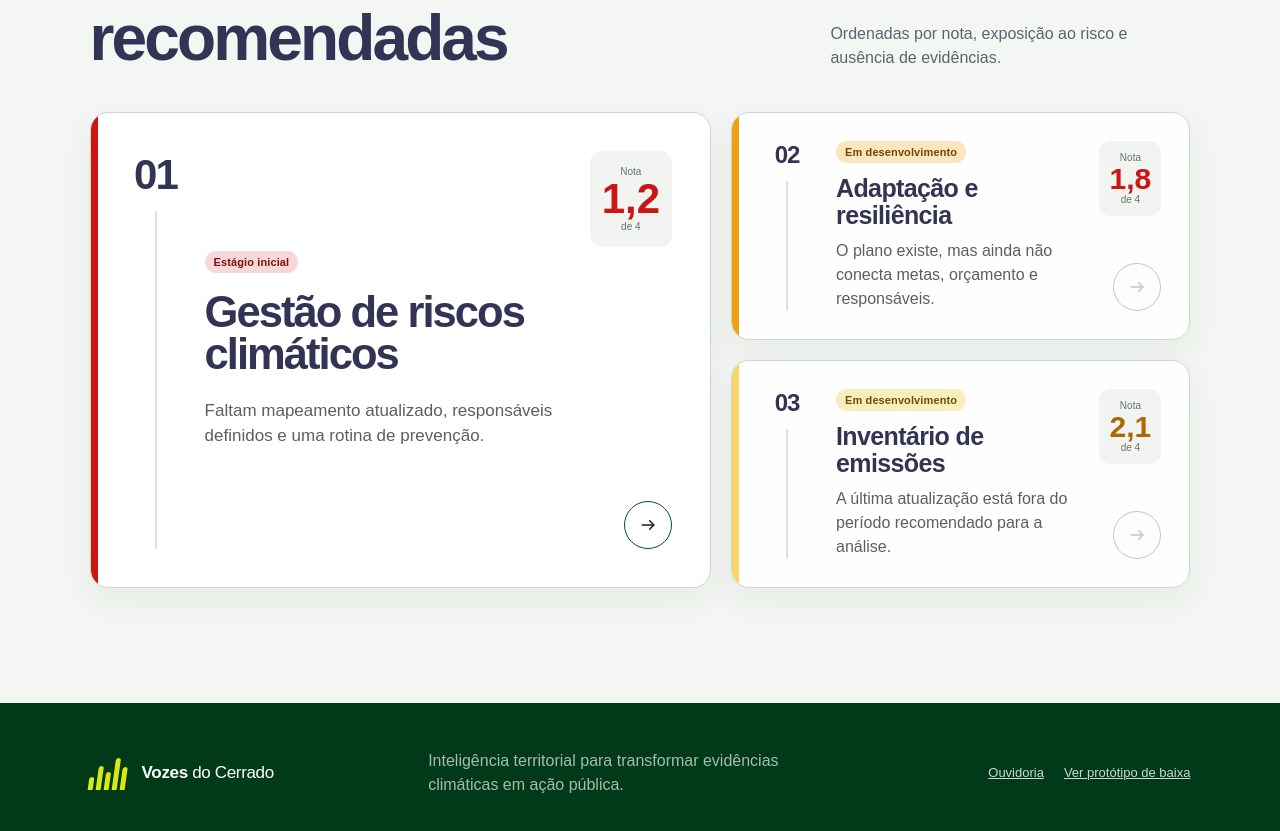
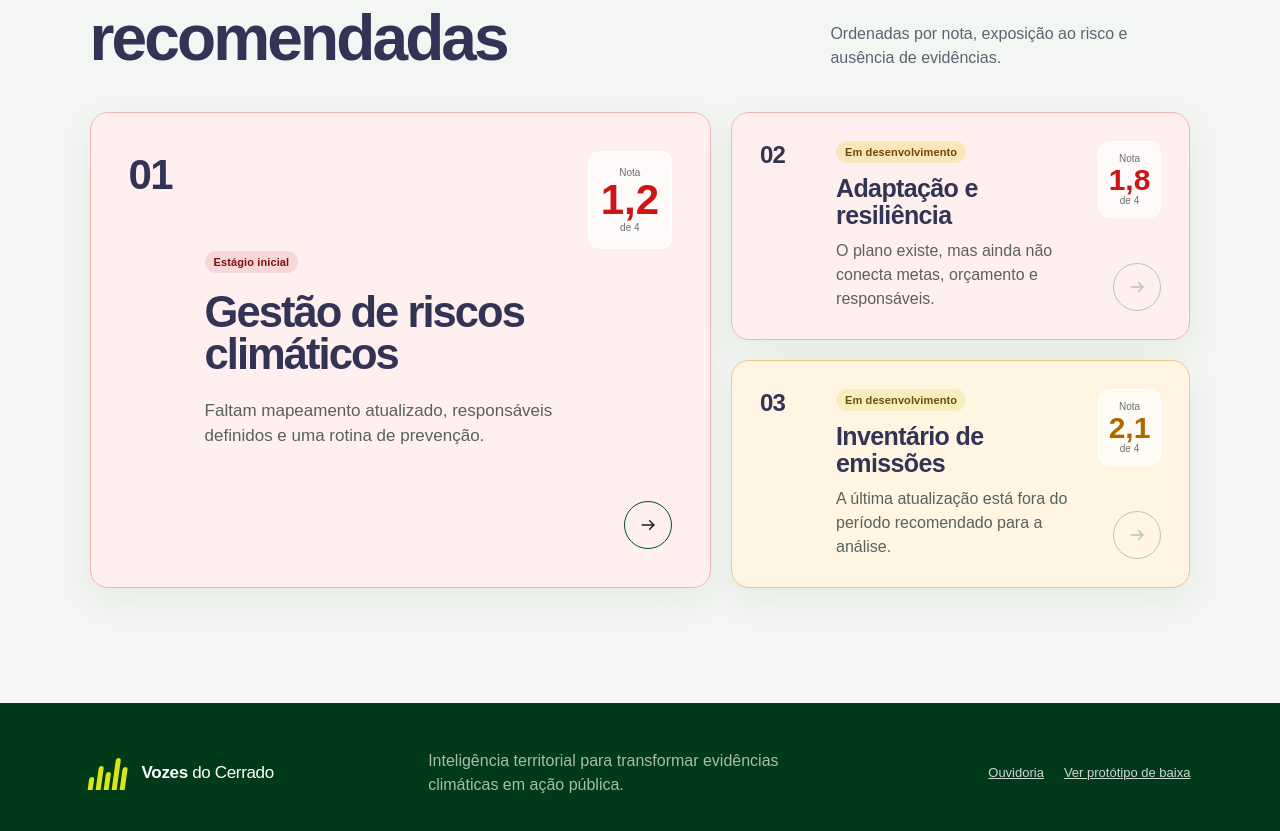
Before and after one commit to marcosalbuquerque/Vozes-Do-Cerrado, a React (Vite) app in the folder apps/web/: page / in a window 1280 px wide. Shown: the part 1059-1890 px from the top of the page. Built offline with nearby package versions, Linux system fonts and the light colour scheme.

Commit message:
use severity backgrounds for priority cards

```diff
--- a/apps/web/src/FinalExperience.tsx
+++ b/apps/web/src/FinalExperience.tsx
@@ -124,8 +124,8 @@ export function FinalDashboard() {
         </header>
         <div className="vc-priority-list">
           {finalPriorities.map((priority, index) => (
-            <article className={`vc-priority ${index === 0 ? "is-featured" : ""}`} key={priority.position}>
-              <div className={`vc-priority-index is-${priority.tone}`}><span>{priority.position}</span><i/></div>
+            <article className={`vc-priority is-${getScoreTone(priority.score)} ${index === 0 ? "is-featured" : ""}`} key={priority.position}>
+              <div className="vc-priority-index"><span>{priority.position}</span></div>
               <div className="vc-priority-main"><span className={`vc-pill is-${priority.tone}`}>{priority.level}</span><h3>{priority.component}</h3><p>{priority.reason}</p></div>
               <div className={`vc-priority-score is-${getScoreTone(priority.score)}`}><span>Nota</span><strong>{priority.score.toLocaleString("pt-BR", { minimumFractionDigits: 1 })}</strong><small>de 4</small></div>
               {priority.to ? <Link className="vc-round-link" to={priority.to} aria-label={`Ver detalhes de ${priority.component}`}><Icon name="arrow"/></Link> : <button className="vc-round-link" type="button" disabled aria-label={`${priority.component}: detalhe indisponível nesta demonstração`}><Icon name="arrow"/></button>}
--- a/apps/web/src/styles.css
+++ b/apps/web/src/styles.css
@@ -56,12 +56,11 @@ html { scroll-behavior: smooth; }
 .vc-section { padding: clamp(70px, 9vw, 120px) clamp(24px, 7vw, 108px); }
 .vc-section-heading { display: flex; align-items: end; justify-content: space-between; gap: 36px; margin-bottom: 42px; }.vc-section-heading h2 { max-width: 760px; margin: 0; color: var(--indigo); font-size: clamp(38px, 5vw, 64px); line-height: .98; letter-spacing: -.045em; }.vc-section-heading > p { max-width: 360px; margin: 0; color: #5d6470; line-height: 1.5; }
 .vc-priorities { background: var(--mist); }.vc-priority-list { display: grid; grid-template-columns: minmax(0, 1.15fr) minmax(340px, .85fr); grid-template-rows: 1fr 1fr; gap: 20px; }
-.vc-priority { position: relative; display: grid; grid-template-columns: 54px minmax(0,1fr) 68px; grid-template-rows: auto 1fr; grid-template-areas: "index main score" "index main action"; align-items: start; gap: 18px 22px; min-height: 220px; overflow: hidden; padding: 28px; border: 1px solid #ccd5cf; border-radius: 18px; background: rgba(255,255,255,.88); box-shadow: 0 12px 35px rgba(31,56,42,.06); transition: transform .2s ease, box-shadow .2s ease; }.vc-priority:hover { transform: translateY(-3px); box-shadow: 0 18px 42px rgba(31,56,42,.11); }.vc-priority.is-featured { grid-row: 1 / 3; min-height: 460px; padding: 38px; background: #fff; }
-.vc-priority::before { content: ""; position: absolute; inset: 0 auto 0 0; width: 7px; background: var(--red); }.vc-priority:nth-child(2)::before { background: var(--amber); }.vc-priority:nth-child(3)::before { background: var(--yellow); }
-.vc-priority-index { grid-area: index; align-self: stretch; display: flex; align-items: center; flex-direction: column; gap: 12px; }.vc-priority-index span { color: var(--indigo); font-size: 24px; font-weight: 800; letter-spacing: -.04em; }.vc-priority-index i { width: 2px; height: 100%; border-radius: 8px; background: #dbe1dd; }.vc-priority.is-featured .vc-priority-index span { font-size: 42px; }
+.vc-priority { position: relative; display: grid; grid-template-columns: 54px minmax(0,1fr) 68px; grid-template-rows: auto 1fr; grid-template-areas: "index main score" "index main action"; align-items: start; gap: 18px 22px; min-height: 220px; overflow: hidden; padding: 28px; border: 1px solid transparent; border-radius: 18px; box-shadow: 0 12px 35px rgba(31,56,42,.06); transition: transform .2s ease, box-shadow .2s ease; }.vc-priority.is-critical { border-color: #efb7b4; background: #fff0ef; }.vc-priority.is-attention { border-color: #ebc987; background: #fff5e2; }.vc-priority.is-positive { border-color: #a9d8a0; background: #eef9eb; }.vc-priority:hover { transform: translateY(-3px); box-shadow: 0 18px 42px rgba(31,56,42,.11); }.vc-priority.is-featured { grid-row: 1 / 3; min-height: 460px; padding: 38px; }
+.vc-priority-index { grid-area: index; align-self: start; }.vc-priority-index span { color: var(--indigo); font-size: 24px; font-weight: 800; letter-spacing: -.04em; }.vc-priority.is-featured .vc-priority-index span { font-size: 42px; }
 .vc-pill { display: inline-flex; width: fit-content; padding: 5px 9px; border-radius: 99px; color: #7d1110; background: #f6d8d8; font-size: 11px; font-weight: 800; letter-spacing: .01em; }.vc-pill.is-attention { color: #724600; background: #fae6bd; }.vc-pill.is-moderate { color: #66520a; background: #f8edbd; }
 .vc-priority-main { grid-area: main; align-self: center; }.vc-priority-main h3 { max-width: 520px; margin: 12px 0 10px; color: var(--indigo); font-size: 25px; line-height: 1.08; letter-spacing: -.025em; }.vc-priority-main p { max-width: 600px; margin: 0; color: #59615d; line-height: 1.5; }.vc-priority.is-featured .vc-priority-main h3 { margin-top: 18px; font-size: clamp(36px, 3.4vw, 52px); line-height: .98; letter-spacing: -.045em; }.vc-priority.is-featured .vc-priority-main p { margin-top: 22px; font-size: 17px; }
-.vc-priority-score { grid-area: score; justify-self: end; min-width: 62px; padding: 11px 10px; border-radius: 12px; text-align: center; background: #f2f4f2; }.vc-priority-score span, .vc-priority-score small { display: block; color: #68716c; font-size: 10px; }.vc-priority-score strong { display: block; color: var(--indigo); font-size: 30px; line-height: 1.05; }.vc-priority-score.is-critical strong { color: var(--red); }.vc-priority-score.is-attention strong { color: #ad6800; }.vc-priority-score.is-positive strong { color: var(--green); }.vc-priority.is-featured .vc-priority-score { min-width: 82px; padding: 15px 12px; }.vc-priority.is-featured .vc-priority-score strong { font-size: 42px; }
+.vc-priority-score { grid-area: score; justify-self: end; min-width: 62px; padding: 11px 10px; border: 1px solid rgba(255,255,255,.9); border-radius: 12px; text-align: center; background: rgba(255,255,255,.66); }.vc-priority-score span, .vc-priority-score small { display: block; color: #68716c; font-size: 10px; }.vc-priority-score strong { display: block; color: var(--indigo); font-size: 30px; line-height: 1.05; }.vc-priority-score.is-critical strong { color: var(--red); }.vc-priority-score.is-attention strong { color: #ad6800; }.vc-priority-score.is-positive strong { color: var(--green); }.vc-priority.is-featured .vc-priority-score { min-width: 82px; padding: 15px 12px; }.vc-priority.is-featured .vc-priority-score strong { font-size: 42px; }
 .vc-round-link { grid-area: action; align-self: end; justify-self: end; width: 48px; height: 48px; display: grid; place-items: center; border: 1px solid var(--deep-green); border-radius: 50%; color: var(--deep-green); background: transparent; transition: .2s ease; }.vc-round-link:not(:disabled):hover { color: #fff; background: var(--deep-green); transform: translateX(3px); }.vc-round-link:disabled { cursor: not-allowed; opacity: .28; }
 .vc-detail-hero { padding: 40px clamp(24px, 7vw, 108px) 76px; color: #fff; background: var(--deep-green); }.vc-detail-top { display: flex; align-items: center; justify-content: space-between; margin-bottom: 58px; }.vc-back { color: inherit; text-underline-offset: 4px; font-weight: 700; }.vc-detail-title { display: grid; grid-template-columns: 1fr auto; align-items: end; gap: 48px; }.vc-detail-title h1 { max-width: 900px; margin: 0; font-size: clamp(48px, 7vw, 92px); line-height: .92; letter-spacing: -.06em; }.vc-detail-title > div > p:last-child { max-width: 720px; margin: 24px 0 0; color: rgba(255,255,255,.72); font-size: 20px; line-height: 1.5; }.vc-level { min-width: 150px; padding-left: 24px; border-left: 1px solid rgba(255,255,255,.25); }.vc-level span,.vc-level small { display:block;color:rgba(255,255,255,.7) }.vc-level strong { display:block;color:var(--lime);font-size:72px;line-height:1; }
 .vc-risk-section { display: grid; grid-template-columns: minmax(380px, 1fr) minmax(0, 1fr); min-height: 690px; color: #fff; background: var(--indigo); }.vc-risk-map { position: relative; min-height: 600px; overflow: hidden; background: #272742; }.vc-map-grid { position: absolute; inset: 0; opacity: .18; background-image: linear-gradient(rgba(255,255,255,.2) 1px,transparent 1px),linear-gradient(90deg,rgba(255,255,255,.2) 1px,transparent 1px);background-size:42px 42px;transform:perspective(400px) rotateX(7deg) scale(1.08); }.vc-map-shape { position:absolute;inset:12% 14% 15%;filter:drop-shadow(0 25px 35px rgba(0,0,0,.35)); }.vc-map-shape::before { content:"";position:absolute;inset:0;background:#4d4d70;clip-path:polygon(42% 1%,62% 10%,78% 27%,91% 49%,80% 71%,57% 98%,36% 89%,16% 70%,8% 43%,24% 20%); }.vc-map-shape i { position:absolute;z-index:2;border-radius:50%;background:rgba(203,22,21,.72);box-shadow:0 0 0 16px rgba(203,22,21,.12); }.vc-map-shape i:nth-child(1){width:100px;height:100px;top:20%;left:35%}.vc-map-shape i:nth-child(2){width:72px;height:72px;right:18%;bottom:24%;background:rgba(238,161,13,.82)}.vc-map-shape i:nth-child(3){width:52px;height:52px;left:16%;bottom:20%;background:rgba(248,214,104,.82)}
```
